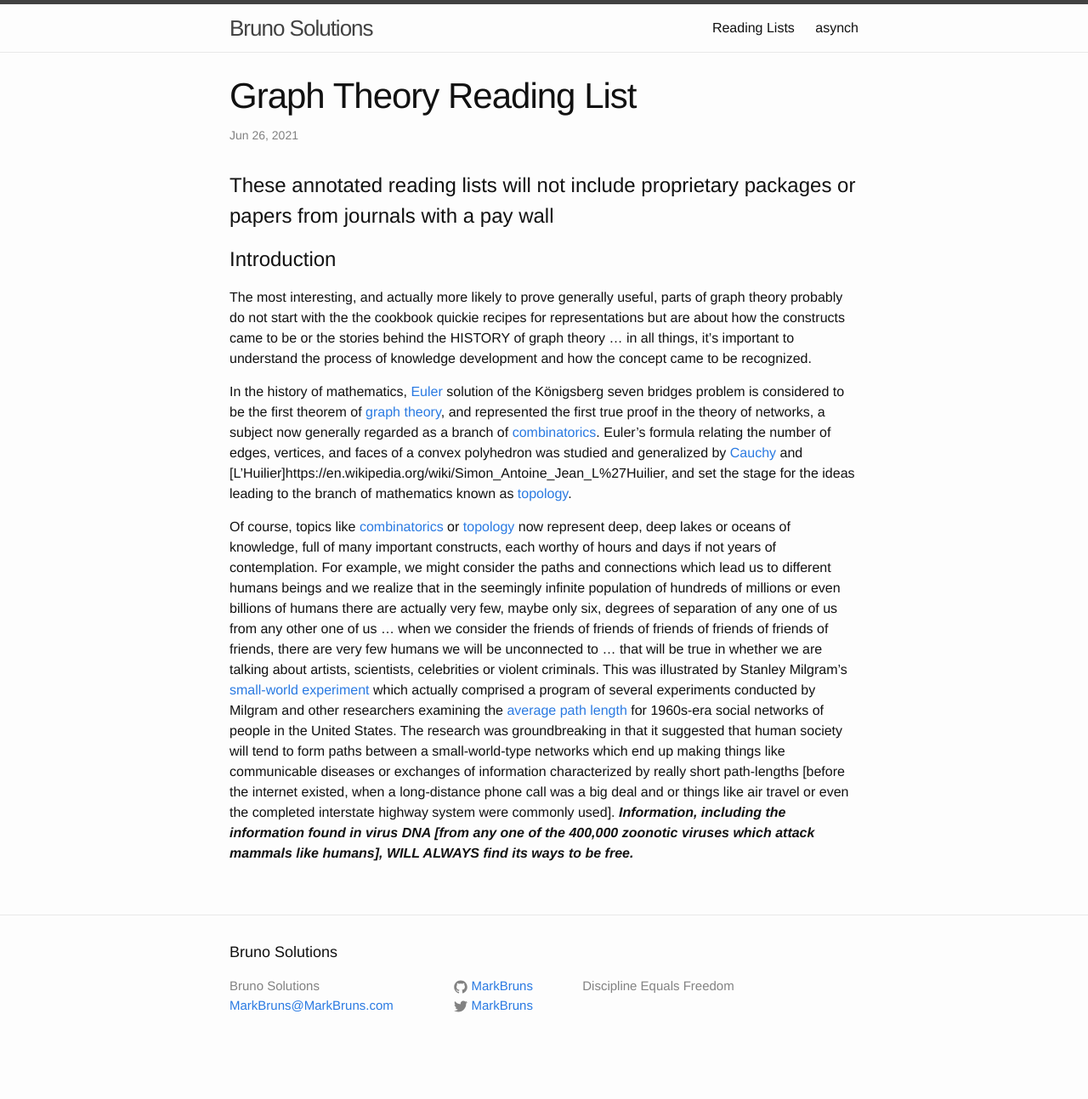
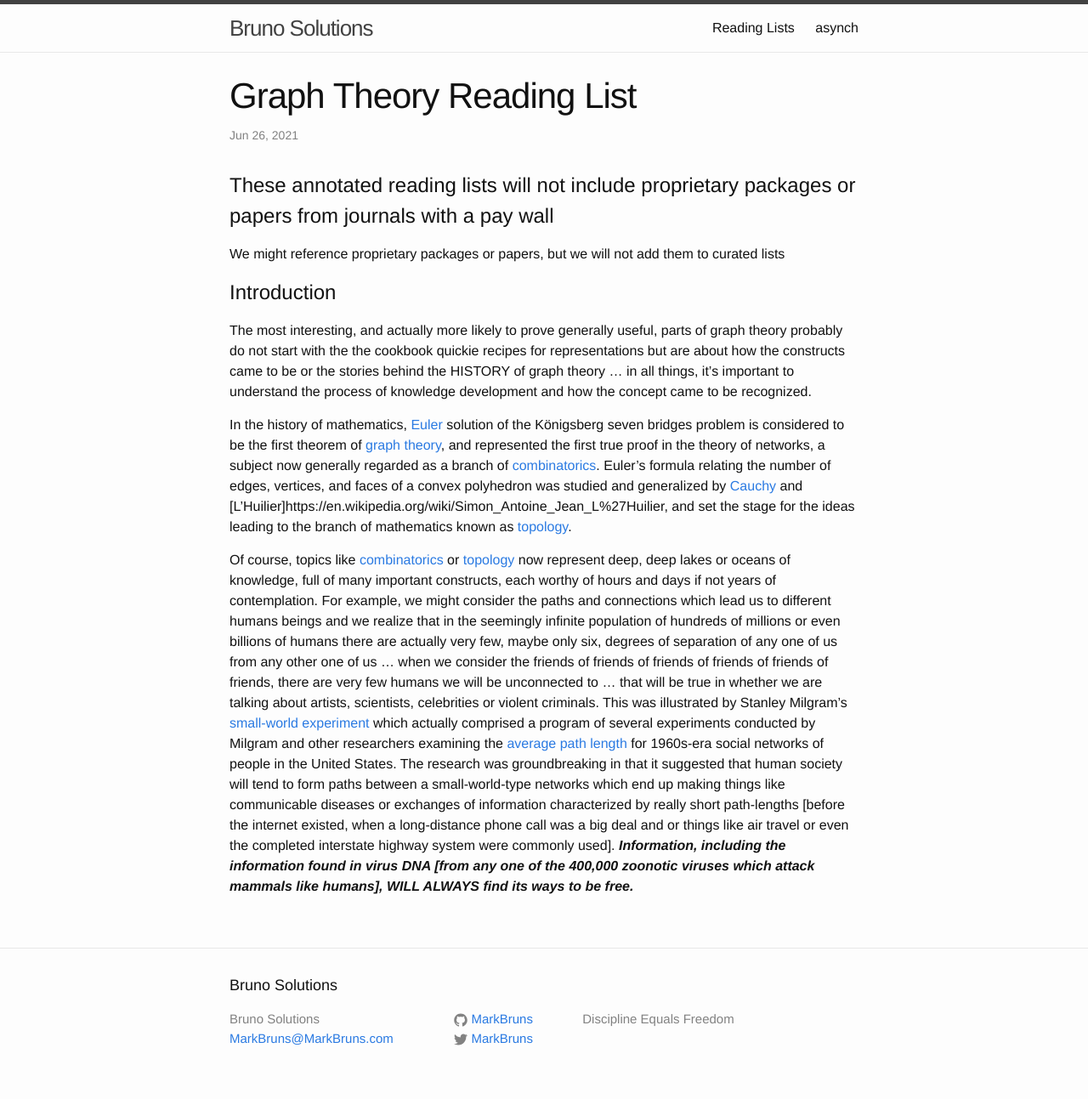
Before and after one commit to RockRapids/SHOP, a Jekyll site: the page built from _posts/2021-06-26-semantic-web-graph-theory-reading-list.markdown, in a window 1280 px wide. Shown: the whole page at 85% size. Built offline with Jekyll 4.4.1, drawn with Linux system fonts in a browser that asks for light colours; before the commit the page ends 1254 px from its top, so only the background shows below that.

Commit message:
git on board?

```diff
--- a/_posts/2021-06-26-semantic-web-graph-theory-reading-list.markdown
+++ b/_posts/2021-06-26-semantic-web-graph-theory-reading-list.markdown
@@ -8,6 +8,7 @@ categories: learning
 
 # These annotated reading lists will not include proprietary packages or papers from journals with a pay wall
 
+We might reference proprietary packages or papers, but we will not add them to curated lists
 
 # Introduction
 
```
